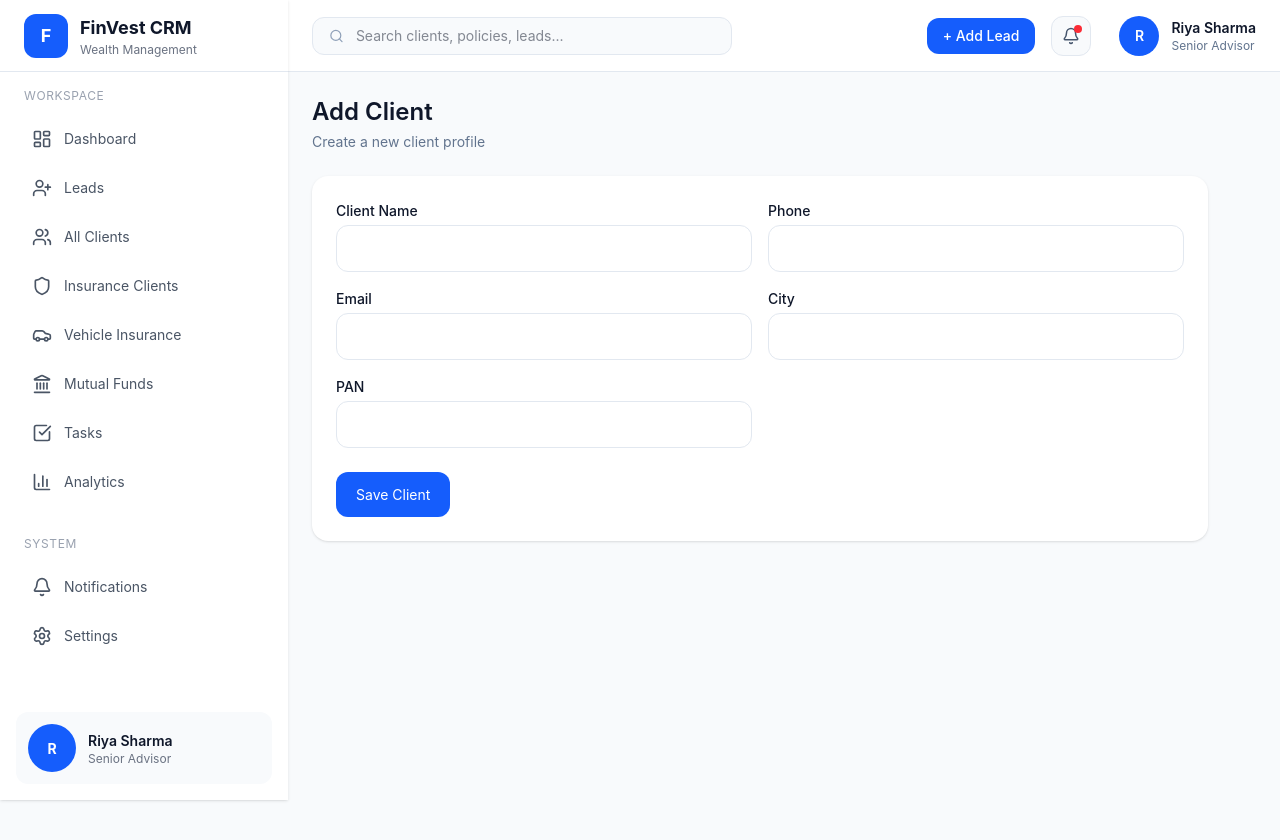
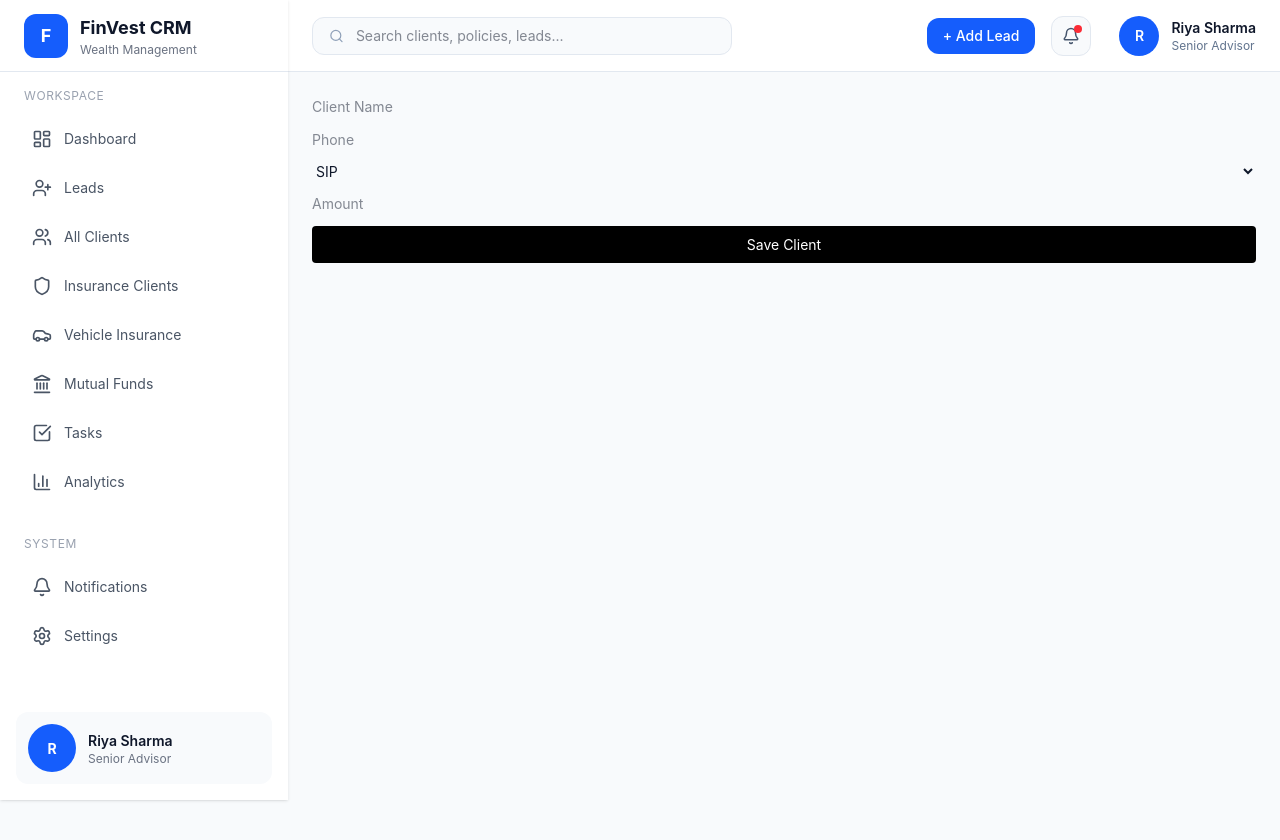
Before and after one commit to dhanlaxmicrm1-maker/crm-front, a React (Vite) app: page /add-client in a window 1280 px wide. Shown: the top 840 px of the page. After the commit the page ends 800 px from the top, so only its background shows below. Built offline with nearby package versions, Linux system fonts and the light colour scheme.

Commit message:
Update AddClient.tsx

```diff
--- a/src/pages/AddClient.tsx
+++ b/src/pages/AddClient.tsx
@@ -1,135 +1,50 @@
 import { useState } from "react";
 import api from "../services/api";
+import { useNavigate } from "react-router-dom";
 
 export default function AddClient() {
+  const navigate = useNavigate();
+
   const [form, setForm] = useState({
-    name: "",
+    client: "",
     phone: "",
-    email: "",
-    city: "",
-    pan: "",
+    investmentType: "SIP",
+    amount: "",
+    risk: "Moderate",
   });
 
-  const submit = async () => {
-  alert("BUTTON WORKING");
+  const handleSubmit = async (e:any) => {
+    e.preventDefault();
 
-  try {
-      await api.post("/clients", form);
-
-      alert("Client Added Successfully");
-
-      window.location.href = "/all-clients";
-    } catch (err) {
-      console.log(err);
-      alert("Error Adding Client");
+    try {
+      await api.post("/leads", form);
+      navigate("/mutual-fund-clients");
+    } catch (err:any) {
+      alert(err.response?.data?.message);
     }
   };
 
   return (
-    <div className="p-6 bg-slate-50 min-h-screen">
-      <h1 className="text-2xl font-semibold mb-1">
-        Add Client
-      </h1>
+    <form onSubmit={handleSubmit} className="grid gap-3 p-6">
 
-      <p className="text-sm text-slate-500 mb-6">
-        Create a new client profile
-      </p>
+      <input placeholder="Client Name"
+        onChange={(e)=>setForm({...form, client:e.target.value})} required />
 
-      <div className="bg-white rounded-2xl p-6 shadow-sm max-w-4xl">
-        <div className="grid grid-cols-2 gap-4">
-          <div>
-            <label className="text-sm font-medium">
-              Client Name
-            </label>
+      <input placeholder="Phone"
+        onChange={(e)=>setForm({...form, phone:e.target.value})} required />
 
-            <input
-              className="w-full mt-1 border border-slate-200 rounded-xl px-4 py-3"
-              value={form.name}
-              onChange={(e) =>
-                setForm({
-                  ...form,
-                  name: e.target.value,
-                })
-              }
-            />
-          </div>
+      <select onChange={(e)=>setForm({...form, investmentType:e.target.value})}>
+        <option>SIP</option>
+        <option>Lumpsum</option>
+      </select>
 
-          <div>
-            <label className="text-sm font-medium">
-              Phone
-            </label>
+      <input placeholder="Amount"
+        onChange={(e)=>setForm({...form, amount:e.target.value})} />
 
-            <input
-              className="w-full mt-1 border border-slate-200 rounded-xl px-4 py-3"
-              value={form.phone}
-              onChange={(e) =>
-                setForm({
-                  ...form,
-                  phone: e.target.value,
-                })
-              }
-            />
-          </div>
+      <button className="bg-black text-white p-2 rounded">
+        Save Client
+      </button>
 
-          <div>
-            <label className="text-sm font-medium">
-              Email
-            </label>
-
-            <input
-              className="w-full mt-1 border border-slate-200 rounded-xl px-4 py-3"
-              value={form.email}
-              onChange={(e) =>
-                setForm({
-                  ...form,
-                  email: e.target.value,
-                })
-              }
-            />
-          </div>
-
-          <div>
-            <label className="text-sm font-medium">
-              City
-            </label>
-
-            <input
-              className="w-full mt-1 border border-slate-200 rounded-xl px-4 py-3"
-              value={form.city}
-              onChange={(e) =>
-                setForm({
-                  ...form,
-                  city: e.target.value,
-                })
-              }
-            />
-          </div>
-
-          <div>
-            <label className="text-sm font-medium">
-              PAN
-            </label>
-
-            <input
-              className="w-full mt-1 border border-slate-200 rounded-xl px-4 py-3"
-              value={form.pan}
-              onChange={(e) =>
-                setForm({
-                  ...form,
-                  pan: e.target.value,
-                })
-              }
-            />
-          </div>
-        </div>
-
-       <button
-  onClick={submit}
-  className="mt-6 bg-blue-600 text-white px-5 py-3 rounded-xl"
->
-  Save Client
-</button>
-      </div>
-    </div>
+    </form>
   );
 }
```
